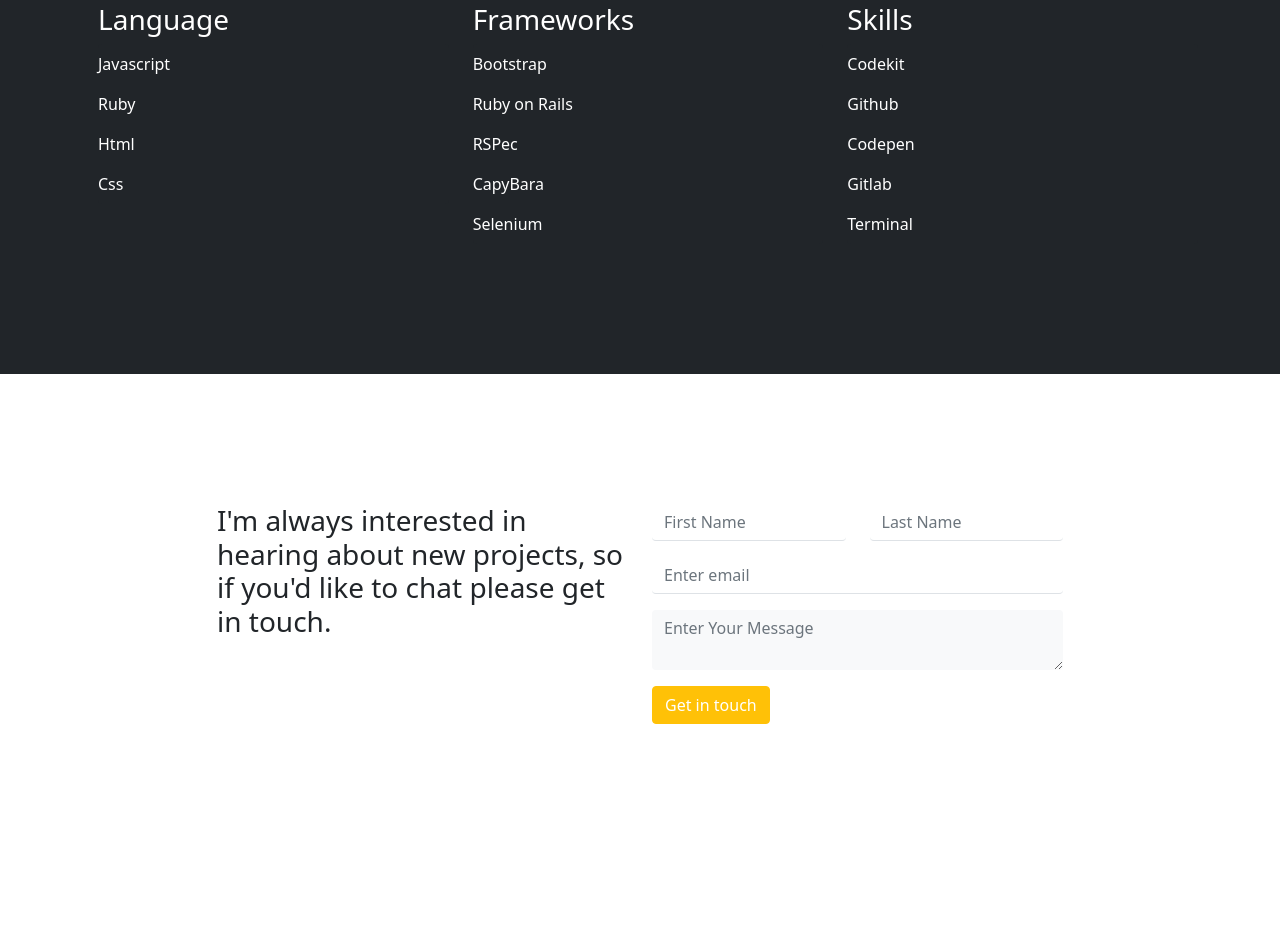
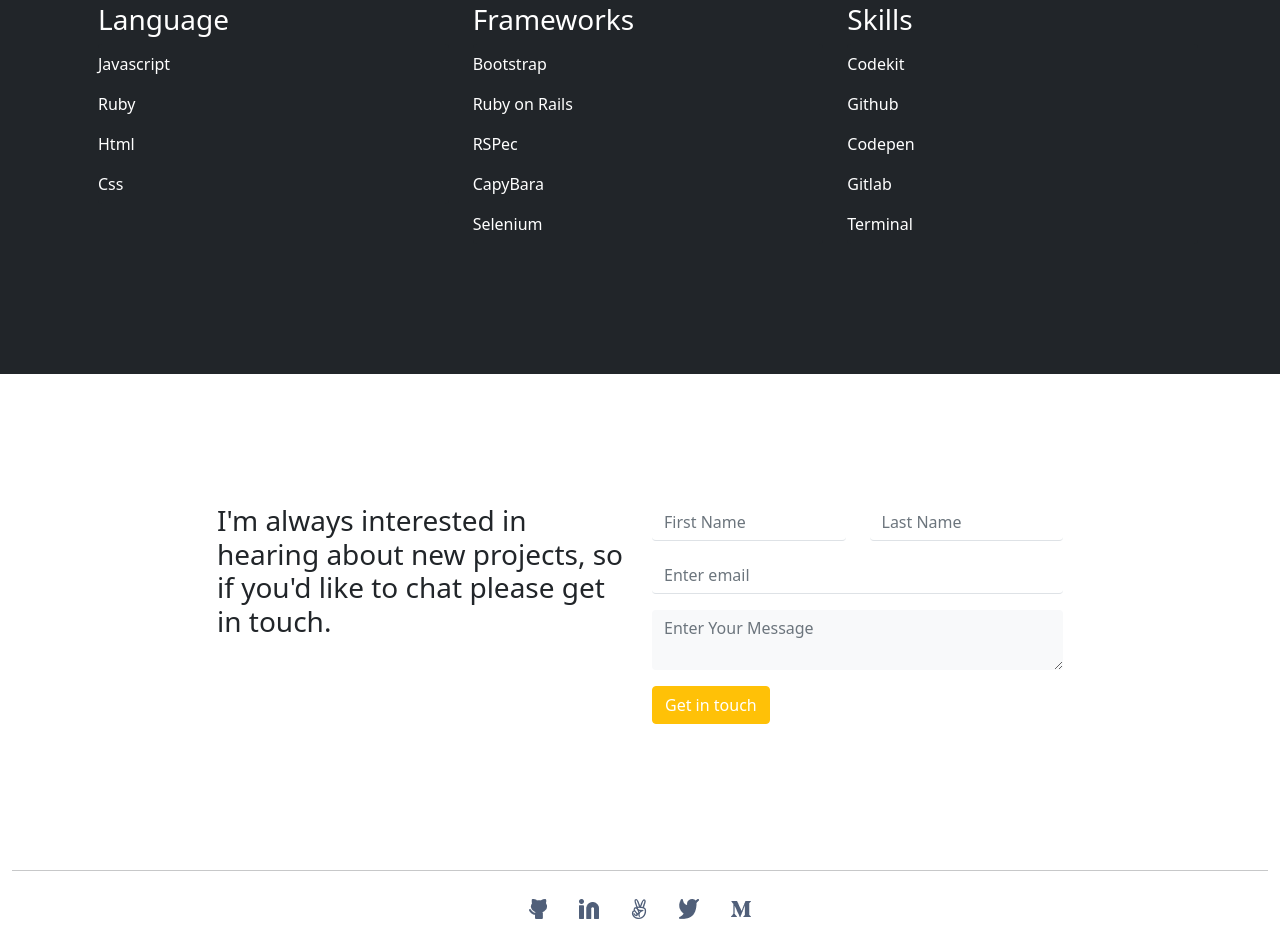
Before and after one commit to hsztan/bootstrap-portfolio, a plain HTML site: page index.html in a window 1280 px wide. Shown: the part 3348-4291 px from the top of the page. Before the commit the page ends 4202 px from the top, so only its background shows below. Drawn offline with nearby package versions, Linux system fonts and the light colour scheme.

Commit message:
Finish footer section

```diff
--- a/index.html
+++ b/index.html
@@ -453,7 +453,28 @@
             </div>
         </div>
     </section>
-    <footer class="social"></footer>
+    <footer class="container-fluid social">
+        <hr class="w-100">
+        <div class="mb-3">
+            <ul class="list-group list-group-horizontal justify-content-center">
+                <li class="list-group-item border-0">
+                    <a><img src="./assets/icons/github-dark.png" alt="github" /></a>
+                </li>
+                <li class="list-group-item border-0">
+                    <a><img src="./assets/icons/linkedin-dark.png" alt="linkedin" /></a>
+                </li>
+                <li class="list-group-item border-0">
+                    <a><img src="./assets/icons/angelist-dark.png" alt="angelist" /></a>
+                </li>
+                <li class="list-group-item border-0">
+                    <a><img src="./assets/icons/twitter-dark.png" alt="twitter" /></a>
+                </li>
+                <li class="list-group-item border-0">
+                    <a><img src="./assets/icons/medium-dark.png" alt="medium" /></a>
+                </li>
+            </ul>
+        </div>
+    </footer>
     <!-- bootstrap CDN script -->
     <script
       src="https://cdn.jsdelivr.net/npm/bootstrap@5.0.2/dist/js/bootstrap.bundle.min.js"
```
